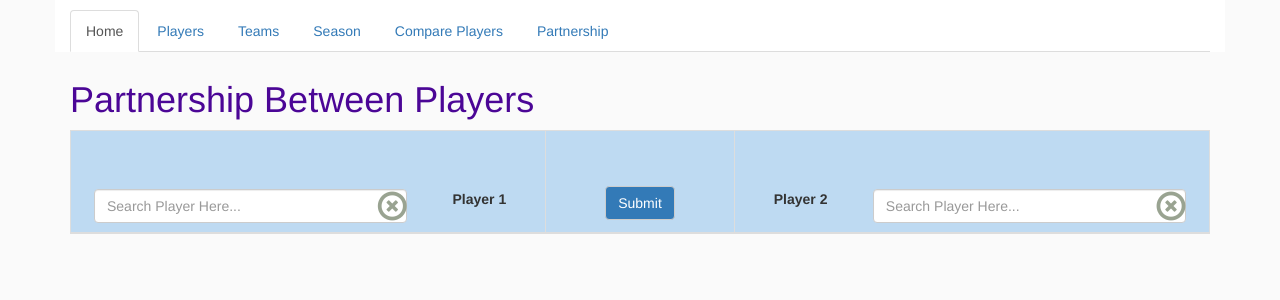
After one commit to namanjain10/IPL-STATS, a Django app: template templates/firstApp/partnerships.html in a window 1280 px wide. The commit adds this page. Shown: the top 300 px of the page. Run offline with Django 3.2, Linux system fonts and the light colour scheme; the template is opened without the code that fills it, so the values that code supplies are empty; parts of the project's set-up code (start-up, migrations or seed data) failed here and were passed over; some libraries are stand-ins or nearby versions.

Commit message:
Partnerships Page made

```diff
--- a/firstApp/api/urls.py
+++ b/firstApp/api/urls.py
@@ -7,4 +7,5 @@ urlpatterns = [
     url(r'^api/', views.playerViewApi.as_view()),
     url(r'^player-name-api/',views.PlayerSearchApi.as_view()),
     url(r'^player-compare-api/', views.PlayerCompareApi.as_view()),
+    url(r'^player-partnership-api/', views.PlayerPartnershipApi.as_view()),
 ]
--- a/firstProject/urls.py
+++ b/firstProject/urls.py
@@ -33,7 +33,8 @@ urlpatterns = [
     url(r'^team-home/', views.TeamHomeView.as_view()),
     url(r'^team/(?P<id>\d+)/$', views.TeamView.as_view()),
     url(r'^team-season/(?P<id>\d+)/$', views.teamSeasonView.as_view()),
-    url(r'^help/', views.test.as_view()),
+    url(r'^partnership/', views.Partnership.as_view()),
+    url(r'^compare/', views.Compare.as_view()),
     url(r'^player-home/', views.PlayerHome.as_view()),
     url(r'^mom/', views.manOfTheMatchView.as_view()),
     url(r'^captain/', views.captainView.as_view()),
--- /dev/null
+++ b/static/js/partnerships.js
@@ -0,0 +1,92 @@
+function player(event,value) {
+
+    if ($('#search'+value).val() === '') {
+        $('.dropdown-menu','#search_box'+value).hide();
+    }
+
+    else if ($('#search'+value).val() !== '') {
+
+        $.ajax({url: "http://127.0.0.1:8000/api/player-name-api/",
+            data: {'name' : ($('#search'+value).val())},
+            cache: false,
+            type: "GET",
+            success: function(response){
+
+                list = $("<ul class='dropdown-menu' id='dropdownMenu1'></ul>");
+                if (response.length == 2) {
+                    var tr = $('<li>').text(" No such Player!!! Try his surname !!")
+                    tr.appendTo(list);
+                }
+                else {
+                    response = $.parseJSON(response);
+                    $.each(response, function(i, item) {
+                        h = '/player/' + item.Player_Id + '/'
+                        var tr = $('<li class = "col-md-8">').html('<a>' + item.Player_Name + '</a>')
+                        tr.appendTo(list);
+                    });
+                }
+                $("#search_box"+(value)).html(list);
+                $('.dropdown-menu','#search_box'+value).show();
+            }
+        });
+    }
+}
+
+$("#search_box1").on('click','li',function() {
+    $('.dropdown-menu','#search_box1').hide();
+    $("#search1").val($(this).text());
+});
+
+$("#search_box2").on('click','li',function() {
+    $('.dropdown-menu','#search_box2').hide();
+    $("#search2").val($(this).text());
+});
+
+
+function compare () {
+    $.ajax({url: "http://127.0.0.1:8000/api/player-partnership-api/",
+        data: {'player_name_1' : $("#search1").val(), 'player_name_2' : $("#search2").val()},
+        cache: false,
+        type: "GET",
+        success: function(response){
+            response = $.parseJSON(response);
+            console.log(response.length);
+
+            var p = $('<tr>').append(
+                    '<td><a href = "/player/' + response[0].Player_Id1+ '"><img src = "' + response[0].url1 + '" height = "150px" width = "170px"></a></td>',
+                    $('<td>').text(''),
+                    '<td><a href = "/player/' + response[0].Player_Id2+ '"><img src = "' + response[0].url2 + '" height = "150px" width = "170px"></a></td>',
+                );
+                $('tbody').html([p]);
+
+          if (response[0]['status'] == 0) {
+
+              var head = $('<thead>').append($('<tr>').append(
+                  $('<td>').css("font-weight","bold").text('Match Id'),
+                  $('<td>').css("font-weight","bold").text($("#search1").val()),
+                  $('<td>').css("font-weight","bold").text($("#search2").val()),
+                  $('<td>').css("font-weight","bold").text('Extras'),
+                  $('<td>').css("font-weight","bold").text('Total Runs')
+              ));
+
+              var body = $('<tbody>');
+
+              $.each(response, function(i, item) {
+                  var p = $('<tr>').append(
+                            '<td><a href = "/match/' + item.match_id + '">' + item.match_id + '</a></td>',
+                            $('<td>').text(item.run1),
+                            $('<td>').text(item.run2),
+                            $('<td>').text(item.extra1 + item.extra2),
+                            $('<td id = "total">').css("font-weight","bold").text(item.run1 + item.run2 + item.extra1 + item.extra2)
+                        );
+                    body.append(p);
+                });
+
+          $('#part').html([head, body]);
+        }
+        else {
+            $('#part').html('<p><strong>No Played Together !!! </strong></p>');
+        }
+        }
+    });
+}
--- a/templates/firstApp/index.html
+++ b/templates/firstApp/index.html
@@ -18,6 +18,8 @@
                     <li role="presentation"><a href="/player-home/">Players</a></li>
                     <li role="presentation"><a href="/team-home/">Teams</a></li>
                     <li role="presentation"><a href="/season/1/">Season</a></li>
+                    <li role="presentation"><a href="/compare/">Compare Players</a></li>
+                    <li role="presentation"><a href="/partnership/">Partnership</a></li>
                 </ul>
             </div>
         </div>
@@ -98,11 +100,7 @@
         <span class="glyphicon glyphicon-chevron-right" aria-hidden="true"></span>
         <span class="sr-only">Next</span>
         </a>
-                </div>
-
-        {%for p in part %}
-        {{p}}<br>
-        {% endfor %}
+        </div>
 
         <div class="container" style="padding-top:10px">
             <ul style="list-style-type: none; font-size : 15px">
--- /dev/null
+++ b/templates/firstApp/partnerships.html
@@ -0,0 +1,59 @@
+{% extends "firstApp/index.html" %}
+{%load staticfiles %}
+
+{% block content %}
+
+<h1>Partnership Between Players</h1>
+
+<table class="table table-striped table-bordered table-hover col-md-12" style = "text-align : center">
+    <thead>
+        <td class = "col-md-5">
+            <div id = "search_bar">
+                <div class="col-md-9">
+                    <input class="form-control" type="search" id="search1" name="player" onkeyup="player(event,1)" placeholder="Search Player Here...">
+
+                    <span id="searchclear" class="glyphicon glyphicon-remove-circle"></span>
+
+                    <div class="row col-md-12">
+                        <div class="dropdown" id="search_box1" style="width: 100%; margin: 0 auto;">
+                        </div>
+                    </div>
+                </div>
+                <div class="col-md-3">
+                    <label >Player 1</label>
+                </div>
+            </div>
+        </td>
+        <td class = "col-md-2" style="padding-top: 55px">
+            <button class = "btn btn-default" onclick="compare()" style = "background-color : #337ab7; color : white">Submit</button>
+        </td>
+
+        <td class = "col-md-5">
+            <div id = "search_bar">
+                <div class="col-md-3">
+                    <label >Player 2</label>
+                </div>
+
+                <div class="col-md-9">
+                    <input class="form-control" type="search" id="search2" name="player" onkeyup="player(event,2)" placeholder="Search Player Here...">
+
+                    <span id="searchclear" class="glyphicon glyphicon-remove-circle"></span>
+
+                    <div class="row col-md-12">
+                        <div class="dropdown" id="search_box2" style="width: 100%; margin: 0 auto;">
+                        </div>
+                    </div>
+                </div>
+            </div>
+        </td>
+     </thead>
+     <tbody></tbody>
+</table>
+<br>
+<table class="table table-striped table-bordered table-hover col-md-12" id = "part" style = "text-align : center">
+</table>
+
+{% endblock content %}
+{% block js%}
+    <script type="text/javascript" src ="{% static "js/partnerships.js" %}"></script>
+{% endblock js%}
```
Also changed, not shown: firstApp/api/views.py (+24 -0 lines), firstApp/views.py (+6 -7 lines), templates/firstApp/compare_players.html (renamed from templates/firstApp/help.html).
